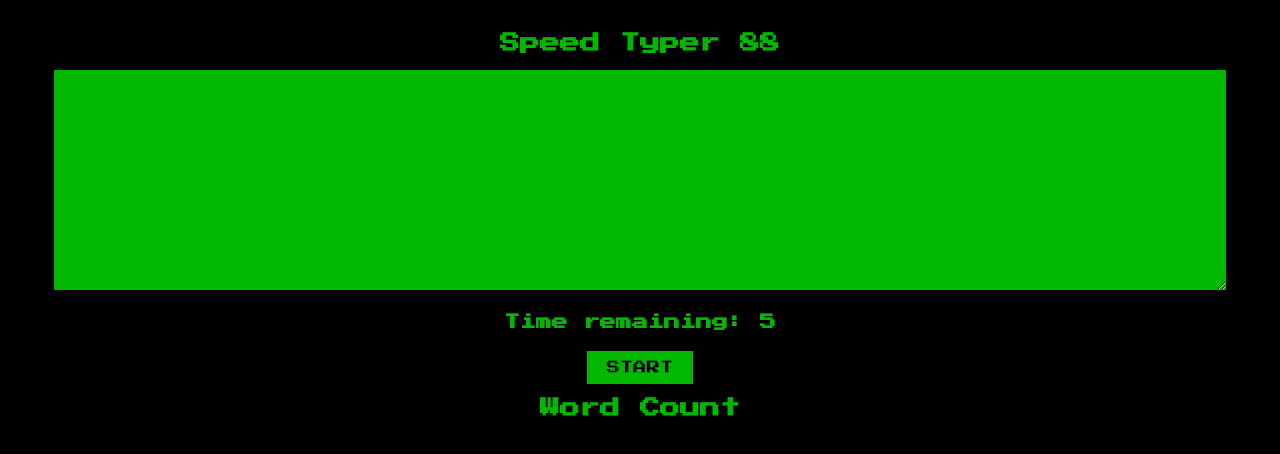
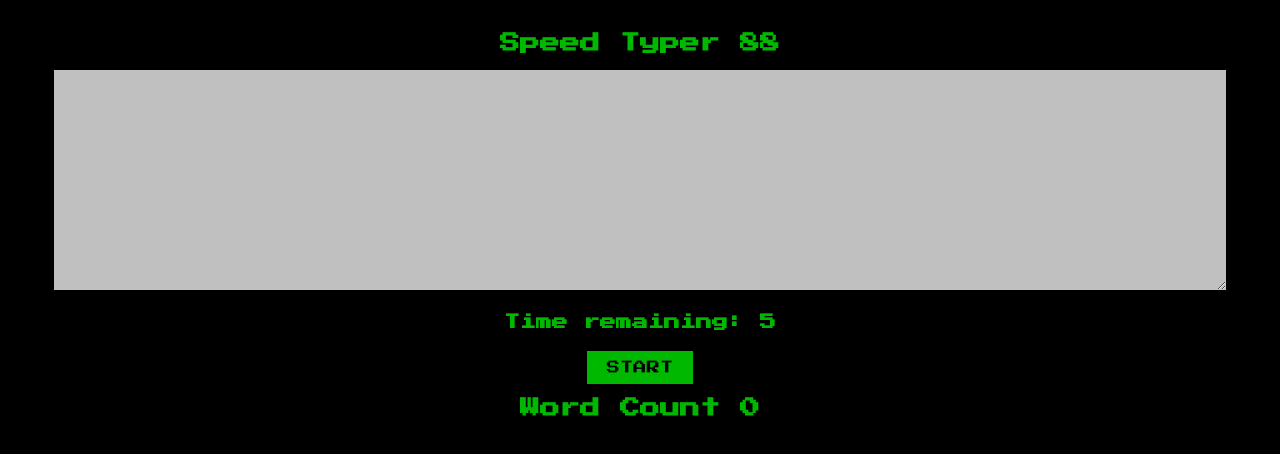
Before and after one commit to SJellen/speedtype, a React (Create React App) app: page / in a window 1280 px wide. Shown: the top 454 px of the page. Built offline with nearby package versions, Linux system fonts and the light colour scheme.

Commit message:
button and count synced

```diff
--- a/src/App.js
+++ b/src/App.js
@@ -3,11 +3,12 @@ import React, { useState, useEffect } from 'react';
 import './App.css';
 
 function App() {
-
+    const START_TIME = 5
+    const [stopButton, setStopButton] = useState(false)
     const [words, setWords] = useState('')
-    const [timeRemaining, setTimeRemaining]  = useState(5)
-
+    const [timeRemaining, setTimeRemaining]  = useState(START_TIME)
     const [clockStart, setClockStart] = useState(false)
+    const [endWordCount, setEndWordCount] = useState(0)
 
     function handleChange(e)  {
       e.preventDefault()
@@ -21,6 +22,21 @@ function App() {
     }
 
 
+    function startButton() {
+      setClockStart(true)
+      setEndWordCount(0)
+      setTimeRemaining(START_TIME)
+      setWords('')
+      setStopButton(true)
+    }
+
+    function endGame() {
+      setClockStart(false)
+      setEndWordCount(wordCount(words))
+      setStopButton(false)
+    }
+
+
 
 
 
@@ -30,23 +46,11 @@ function App() {
             setTimeRemaining(time => time === 0 ? 0 : time -1)
           }, 1000)
         } else if (timeRemaining === 0) {
-          setClockStart(false)
+          endGame()
         }
 
+
       }, [timeRemaining, clockStart])
-
-
-
-      console.log(clockStart)
-
-
-
-
-
-
-
-
-
 
 
 
@@ -62,10 +66,14 @@ function App() {
                 <textarea
                   onChange={handleChange}
                   value={words}
+                  disabled={!stopButton}
                 />
             <h4>Time remaining: {timeRemaining} </h4>
-     <button onClick={() => setClockStart(true)}>Start</button>
-     <h1>Word Count</h1>
+                <button
+                    disabled={stopButton}
+                    onClick={startButton}>Start
+                </button>
+            <h1>Word Count {endWordCount}</h1>
 
         </div>
   );
--- a/src/index.css
+++ b/src/index.css
@@ -31,6 +31,14 @@ button {
   text-transform: uppercase;
 }
 
+button:hover {
+  cursor: pointer;
+}
+
+button:disabled:hover {
+  cursor: not-allowed;
+}
+
 h1 {
   font-size: 20px;
   text-align:center;
@@ -46,3 +54,7 @@ textarea {
   background: #00b800;
   padding: 10px;
 }
+
+textarea:disabled {
+  background: silver;
+}
--- a/src/style.css
+++ /dev/null
@@ -1,45 +0,0 @@
-html, body {
-    background: black;
-    color: #00b800;
-    margin:0;
-    padding: 0;
-    padding-top: 10px;
-    font-family: 'Press Start 2P', cursive;
-    text-align: center;
-}
-
-body {
-    font-weight: 400;
-}
-
-.button {
-    font-weight: 700;
-    font-size: 15px;
-    letter-spacing: 1px;
-}
- button {
-    font-family: 'Press Start 2P', cursive;
-    display: block;
-    margin: 0 auto;
-    border: none;
-    background: #a80020;
-    background: #00b800;
-    padding: 10px 20px;
-    text-transform: uppercase;
-}
-
-h1 {
-    font-size: 20px;
-    text-align:center;
-}
-
-textarea {
-    font-family: 'Press Start 2P', cursive;
-    border: 3px solid black;
-    width: 90%;
-    margin: 0 auto;
-    outline: none;
-    height: 200px;
-    background: #00b800;
-    padding: 10px;
-}
```
Lines whose indentation alone changed are shown as unchanged.
